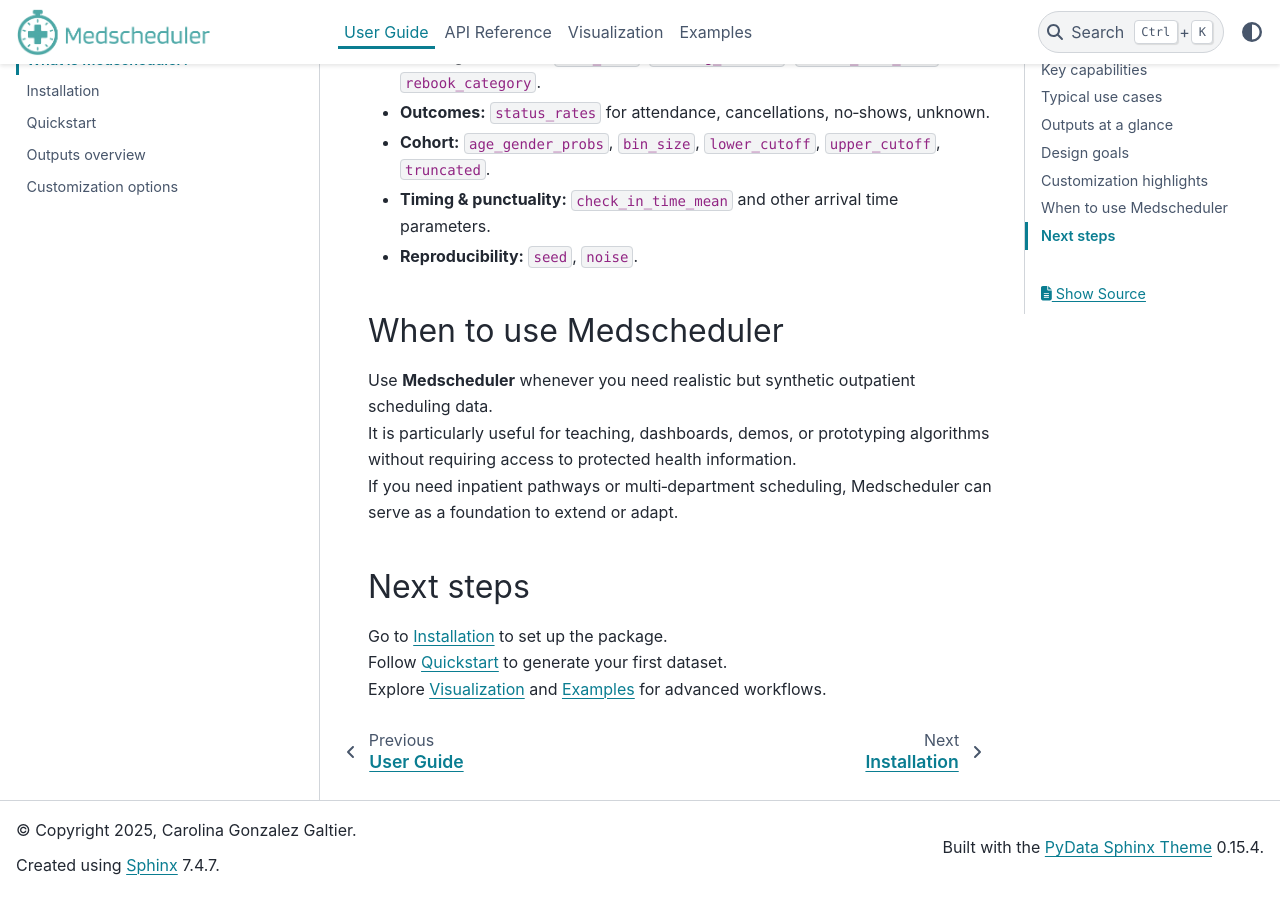
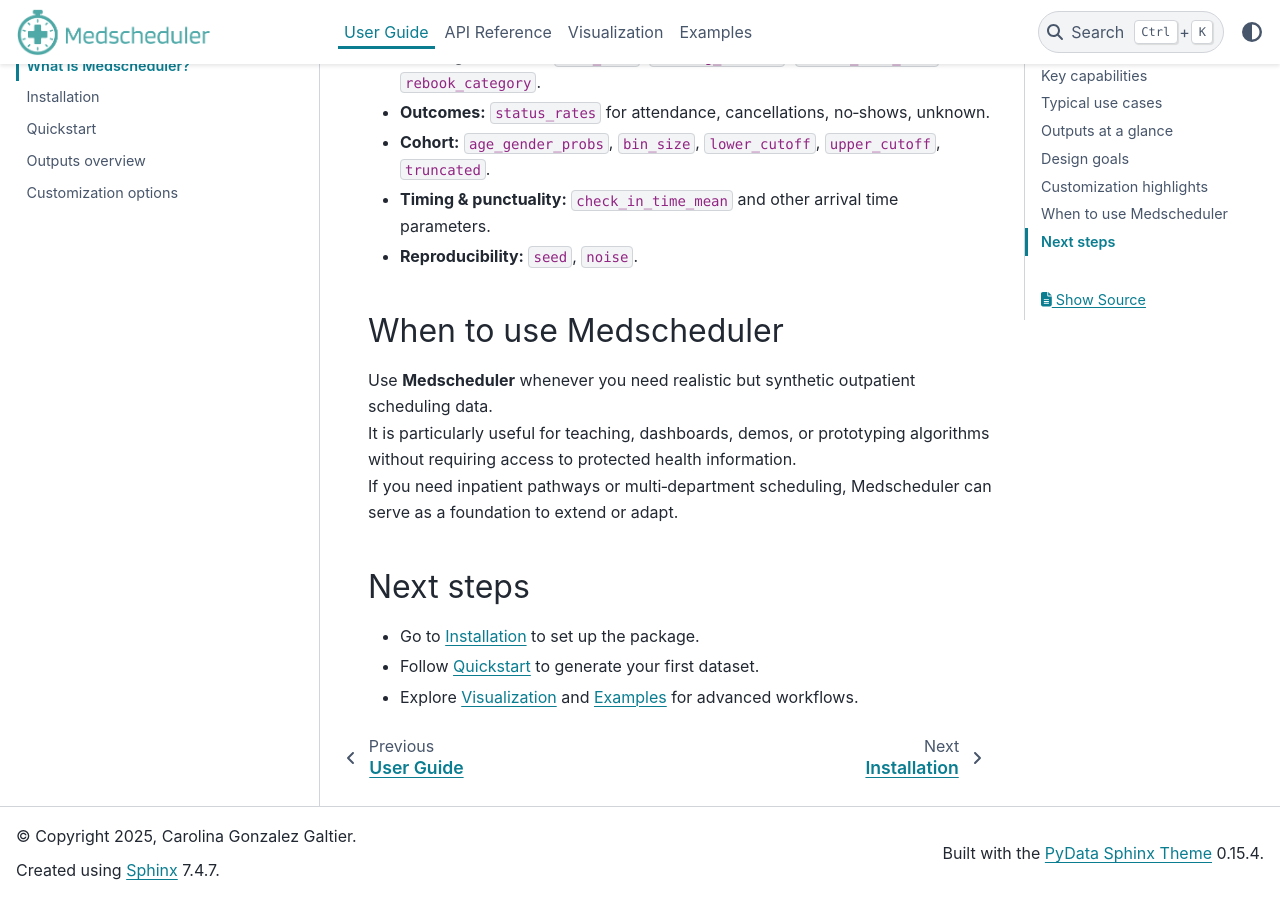
Before and after one commit to carogaltier/medscheduler, a Sphinx documentation site: the page built from docs/user-guide/what_is_medscheduler.md, in a window 1280 px wide and 900 px high, scrolled down 2497 px. Built offline with Sphinx 7.4.7 and the PyData theme 0.15.4, drawn with Linux system fonts in a browser that asks for light colours.

```diff
--- a/docs/user-guide/what_is_medscheduler.md
+++ b/docs/user-guide/what_is_medscheduler.md
@@ -74,6 +74,6 @@ If you need inpatient pathways or multi‑department scheduling, Medscheduler ca
 
 ## Next steps
 
-Go to {doc}`installation` to set up the package.
-Follow {doc}`quickstart` to generate your first dataset.
-Explore {doc}`../visualization/index` and {doc}`../examples/index` for advanced workflows.
+- Go to {doc}`installation` to set up the package.
+- Follow {doc}`quickstart` to generate your first dataset.
+- Explore {doc}`../visualization/index` and {doc}`../examples/index` for advanced workflows.
```
